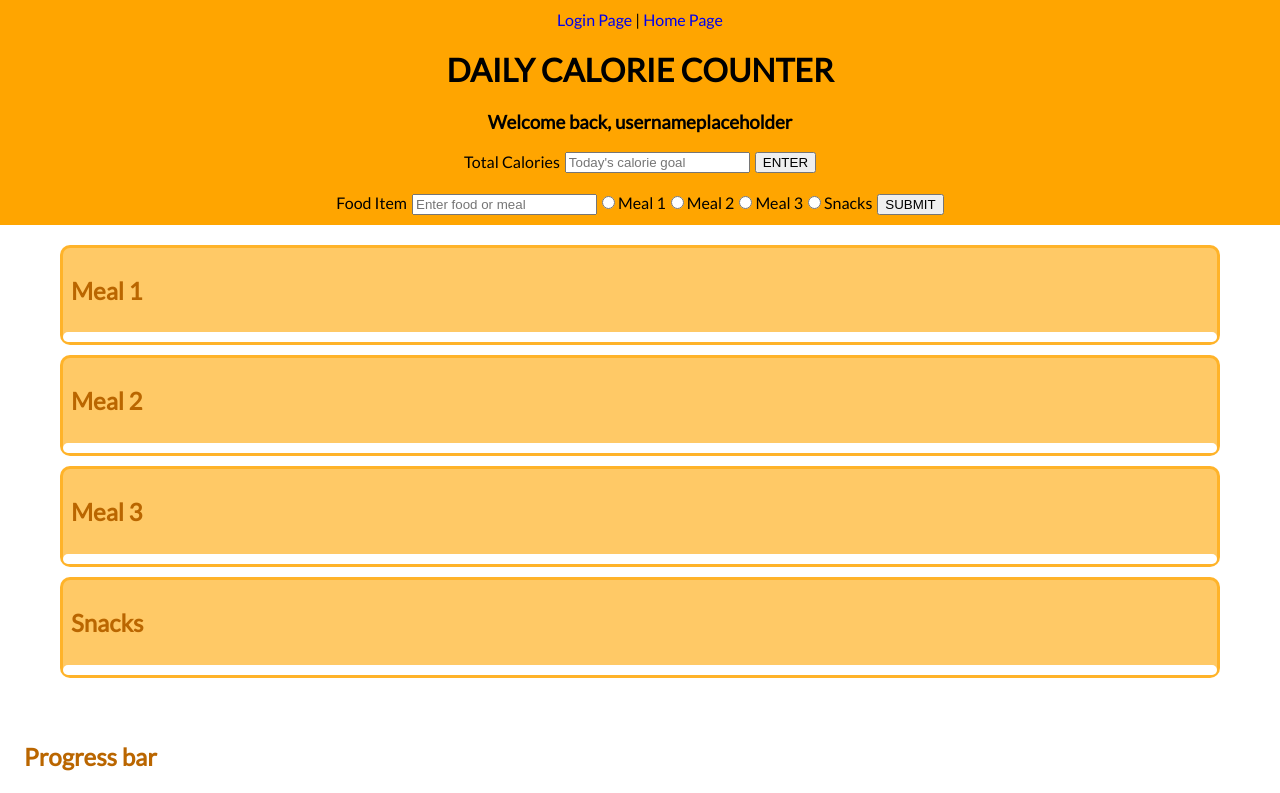
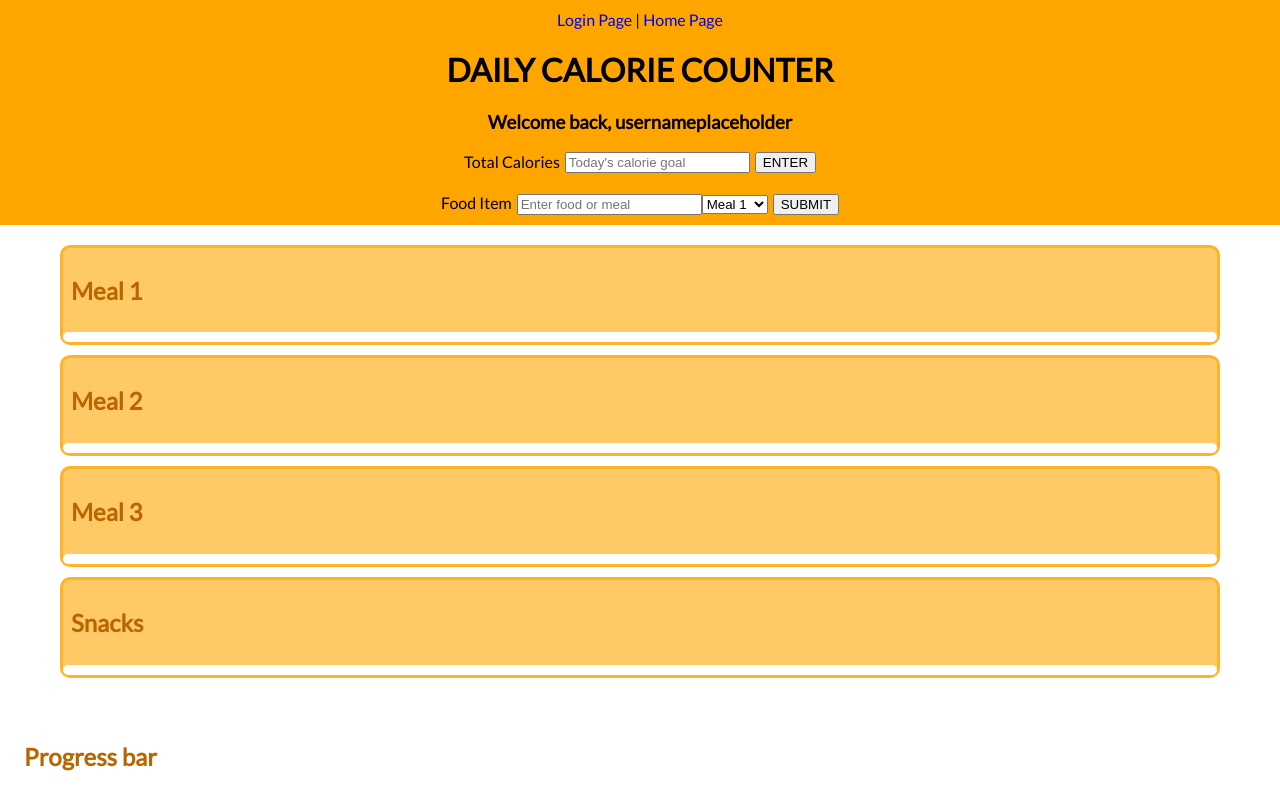
Before and after one commit to robertchrobak/final-project, a React (Create React App) app: page /homepage in a window 1280 px wide. Shown: the top 793 px of the page. Built offline with nearby package versions, Linux system fonts and the light colour scheme.

Commit message:
changed foodform select from radio buttons to dropdown menu with meal 1 preselected

```diff
--- a/src/components/FoodForm.js
+++ b/src/components/FoodForm.js
@@ -8,7 +8,7 @@ class FoodForm extends Component {
         super(props);
         this.state = {
             name: "",
-            mealChoice: ""
+            mealChoice: "Meal 1"
         };
         // 2-way syncing for mealChoice
         this.handleMealChange = this.handleMealChange.bind(this);
@@ -23,14 +23,12 @@ class FoodForm extends Component {
                 </div>
                 <div>
                     <label className="FormLabel"></label>
-                    <label><input type="radio" name="mealOptions" value="Meal 1" checked={this.state.mealChoice === 'Meal 1'}
-                        onChange={this.handleMealChange.bind(this)}/>Meal 1</label>
-                    <label><input type="radio" name="mealOptions" value="Meal 2" checked={this.state.mealChoice === 'Meal 2'}
-                        onChange={this.handleMealChange.bind(this)}/>Meal 2</label>
-                    <label><input type="radio" name="mealOptions" value="Meal 3" checked={this.state.mealChoice === 'Meal 3'}
-                        onChange={this.handleMealChange.bind(this)}/>Meal 3</label>
-                    <label><input type="radio" name="mealOptions" value="Snacks" checked={this.state.mealChoice === 'Snacks'}
-                        onChange={this.handleMealChange.bind(this)}/>Snacks</label>
+                      <select value={this.state.mealChoice} onChange={this.handleMealChange.bind(this)}>
+                        <option value="Meal 1" selected>Meal 1</option>
+                        <option value="Meal 2">Meal 2</option>
+                        <option value="Meal 3">Meal 3</option>
+                        <option value="Snacks">Snacks</option>
+                      </select>
                 </div>
                 <div>
                     <button type="submit">SUBMIT</button>
```
